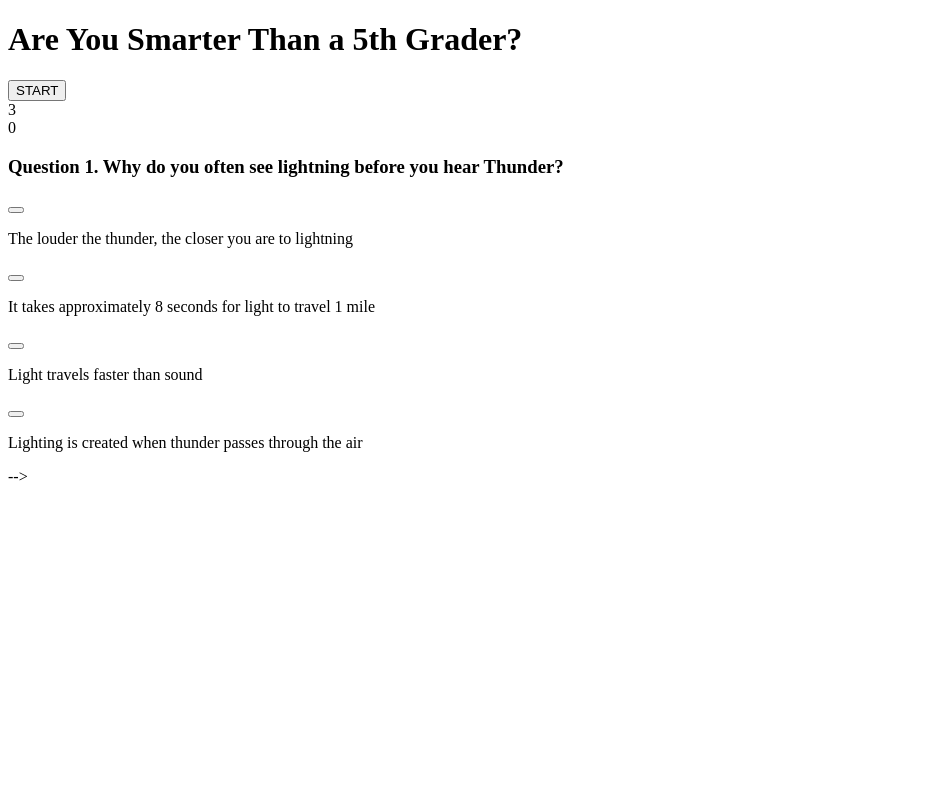
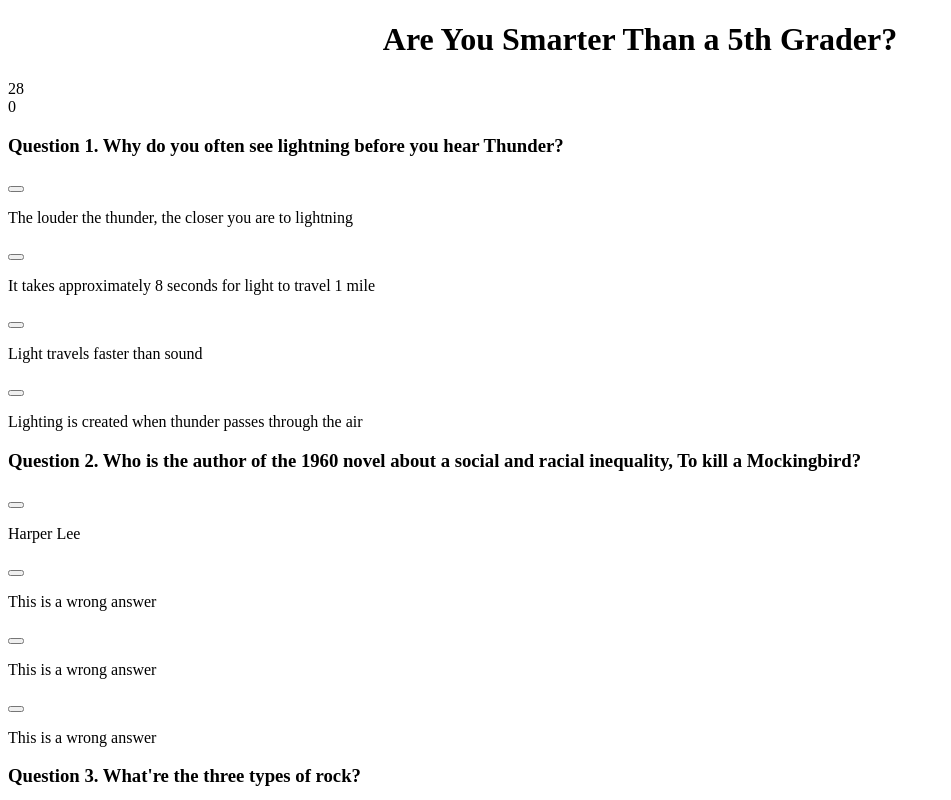
Before and after one commit to camaya21/Project_1, a plain HTML site: page index.html in a window 1280 px wide. Both pictures are taken after a click on the button "START". Shown: the top 800 px of the page, without its empty margins (0-951 px from the left). Drawn offline with Linux system fonts and the light colour scheme.

Commit message:
Transition from startBtn to questions

```diff
--- a/app.js
+++ b/app.js
@@ -1,10 +1,11 @@
-const startBtn = document.querySelector('#startButton');
+const startBtn = document.querySelector('.startButton');
 const scoreStat = document.querySelector('#score');
 const countDown = document.querySelector('#countDown');
+const questionContainer = document.getElementById('question-container')
 
 const wrongBtn = document.querySelectorAll('.wrongAnswer');
 wrongBtn.forEach(wrongAnswer => {
-    wrongAnswer.addEventListener('click', wrongMessage,);
+    wrongAnswer.addEventListener('click', wrongMessage);
 });
 
 const correctBtn = document.querySelectorAll('.correctAnswer');
@@ -12,8 +13,14 @@ correctBtn.forEach(correctAnswer => {
     correctAnswer.addEventListener('click', increaseScore);
 });
 
-startBtn.addEventListener('click', startGame)
+startBtn.addEventListener('click', startGame);
+function beginning() {
+    startBtn.classList.add('hide');
+    questionContainer.classList.remove('hide')
+}
+
 function startGame(){
+    beginning();
     interval= setInterval(timer, 1000);
     correctBtn || wrongBtn;
 }
--- a/index.html
+++ b/index.html
@@ -9,11 +9,13 @@
     <script src="app.js" defer></script>
 </head>
 <body>
-    <h1>Are You Smarter Than a 5th Grader?</h1>
-    <input type="button" value="START" id="startButton">
-    <div id="countDown">5</div>
-    <div id="score">0</div>
-    <section class="Questions">
+    <div class="controls">
+        <h1>Are You Smarter Than a 5th Grader?</h1>
+        <input type="button" value="START" class="startButton">
+    </div>
+    <section id="question-container" class="hide">
+        <div id="countDown">30</div>
+        <div id="score">0</div>
         <div class="q1">
             <h3>Question 1. Why do you often see lightning before you hear Thunder?</h3>
                 <div>
@@ -34,11 +36,11 @@
                 </div>
             </div>
         </div>
-        <!-- <div class="q2">
-            <h3>Question 2. Put your question</h3>
+        <div class="q2">
+            <h3>Question 2. Who is the author of the 1960 novel about a social and racial inequality, To kill a Mockingbird?</h3>
                 <div>
                     <button class="correctAnswer"></button>
-                    <p>This is a correct answer</p>
+                    <p>Harper Lee</p>
                 </div>
                 <div>
                     <button class="wrongAnswer"></button>
@@ -55,7 +57,7 @@
             </div>
         </div>
         <div class="q3">
-            <h3>Question 3. Put your question</h3>
+            <h3>Question 3. What're the three types of rock?</h3>
             <div class="answers">
                 <div>
                     <button class="wrongAnswer"></button>
@@ -71,16 +73,16 @@
                 </div>
                 <div>
                     <button class="correctAnswer"></button>
-                    <p>This is a correct answer</p>
+                    <p>Sedimentary. Metamorphic, and Igneous</p>
                 </div>
             </div>
         </div>
         <div class="q4">
-            <h3>Question 4. Put your question</h3>
+            <h3>Question 4. What's the largest and deepest ocean in the world?</h3>
             <div class="answers">
                 <div>
                     <button class="correctAnswer"></button>
-                    <p>This is a correct answer</p>
+                    <p>Pacific Ocean</p>
                 </div>
                 <div>
                     <button class="wrongAnswer"></button>
@@ -97,7 +99,7 @@
             </div>
         </div>
         <div class="q5">
-            <h3>Question 5. Put your question</h3>
+            <h3>Question 5. In a class field trip, there are four busses taking 36 students to the zoo. Each bus carries the same number of students. How many students are on each bus?</h3>
             <div class="answers">
                 <div>
                     <button class="wrongAnswer"></button>
@@ -105,7 +107,7 @@
                 </div>
                 <div>
                     <button class="correctAnswer"></button>
-                    <p>This is a correct answer</p>
+                    <p>Nine</p>
                 </div>
                 <div>
                     <button class="wrongAnswer"></button>
@@ -118,7 +120,7 @@
             </div>
         </div>
         <div class="q6">
-            <h3>Question 6. Put your question</h3>
+            <h3>Question 6. If a shopping cart contains one apple, two bananas, three oranges, and four hot dogs, what percentage of the cart's total contents is fruit?</h3>
             <div class="answers">
                 <div>
                     <button class="wrongAnswer"></button>
@@ -134,7 +136,7 @@
                 </div>
                 <div>
                     <button class="correctAnswer"></button>
-                    <p>This is a correct answer</p>
+                    <p>60%</p>
                 </div>
             </div>
         </div>
@@ -224,4 +226,4 @@
         </div> -->
     </section>
 </body>
-</html> -->
+</html>
--- a/style.css
+++ b/style.css
@@ -0,0 +1,7 @@
+.controls {
+    text-align: center;
+}
+
+.hide {
+    display: none;
+}
```
